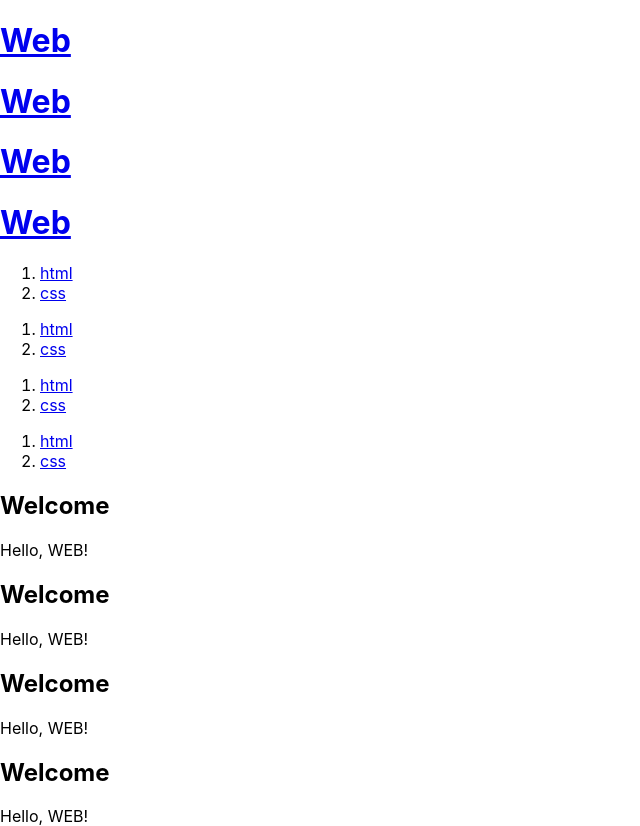
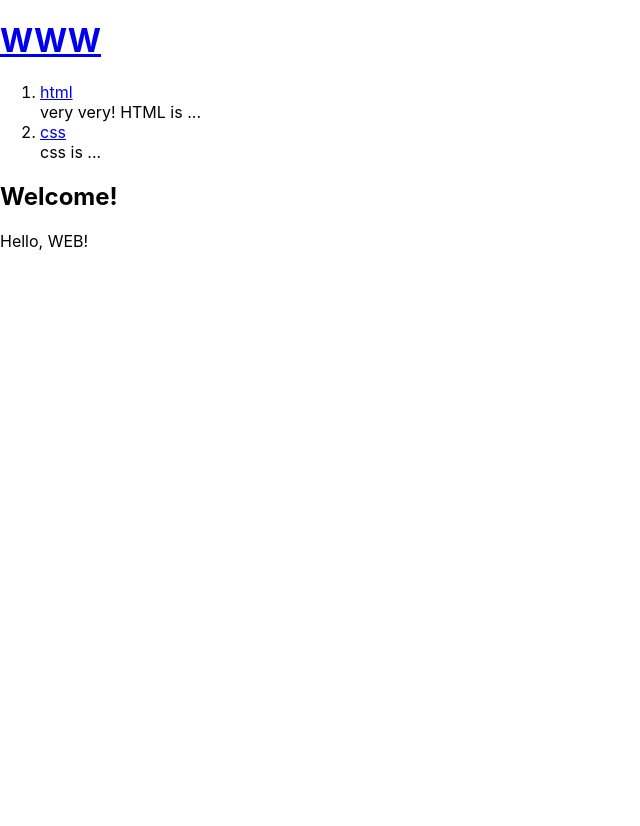
Before and after one commit to shinbian11/react-app, a React (Create React App) app: page / in a window 1280 px wide. Shown: the whole page, without its empty margins (0-640 px from the left). After the commit the page ends 800 px from the top, so only its background shows below. Built offline with nearby package versions, Linux system fonts and the light colour scheme.

Commit message:
컴포넌트 분리

```diff
--- a/package.json
+++ b/package.json
@@ -2,7 +2,7 @@
   "name": "react-app",
   "version": "0.1.0",
   "private": true,
-  "homepage": "https://egoingsb.github.io/shinbian11",
+  "homepage": "https://shinbian11.github.io/react-app/",
   "dependencies": {
     "@testing-library/jest-dom": "^5.16.4",
     "@testing-library/react": "^13.3.0",
--- a/public/index.html
+++ b/public/index.html
@@ -28,7 +28,7 @@
   </head>
   <body>
     <noscript>You need to enable JavaScript to run this app.</noscript>
-    <div id="root"></div>
+    <div id="app_root">여기 들어가는 내용</div>
     <!--
       This HTML file is a template.
       If you open it directly in the browser, you will see an empty page.
--- a/src/App.js
+++ b/src/App.js
@@ -5,51 +5,44 @@ function Header() {
   return (
     <header>
       <h1>
-        <a href="/">Web</a>
+        <a href="/">WWW</a>
       </h1>
     </header>
   );
 }
-
-function Nav() {
+function Nav(props) {
+  const list = props.data.map((e) => {
+    return (
+      <li key={e.id}>
+        <a href={"/read/" + e.id}>{e.title}</a>
+        <div>{e.body}</div>
+      </li>
+    );
+  });
   return (
     <nav>
-      <ol>
-        <li>
-          <a href="/read/1">html</a>
-        </li>
-        <li>
-          <a href="/read/2">css</a>
-        </li>
-      </ol>
+      <ol>{list}</ol>
     </nav>
   );
 }
-function Article() {
+function Article(props) {
   return (
     <article>
-      <h2>Welcome</h2>
-      Hello, WEB!
+      <h2>{props.title}</h2>
+      {props.body}
     </article>
   );
 }
 function App() {
+  const topics = [
+    { id: 1, title: "html", body: "very very! HTML is ..." },
+    { id: 2, title: "css", body: "css is ..." },
+  ];
   return (
     <div>
       <Header></Header>
-      <Header></Header>
-      <Header></Header>
-      <Header></Header>
-
-      <Nav></Nav>
-      <Nav></Nav>
-      <Nav></Nav>
-      <Nav></Nav>
-
-      <Article></Article>
-      <Article></Article>
-      <Article></Article>
-      <Article></Article>
+      <Nav data={topics}></Nav>
+      <Article title="Welcome!" body="Hello, WEB!"></Article>
     </div>
   );
 }
--- a/src/index.js
+++ b/src/index.js
@@ -4,7 +4,7 @@ import "./index.css";
 import App from "./App";
 import reportWebVitals from "./reportWebVitals";
 
-const root = ReactDOM.createRoot(document.getElementById("root"));
+const root = ReactDOM.createRoot(document.getElementById("app_root"));
 root.render(
   <React.StrictMode>
     <App />
```
